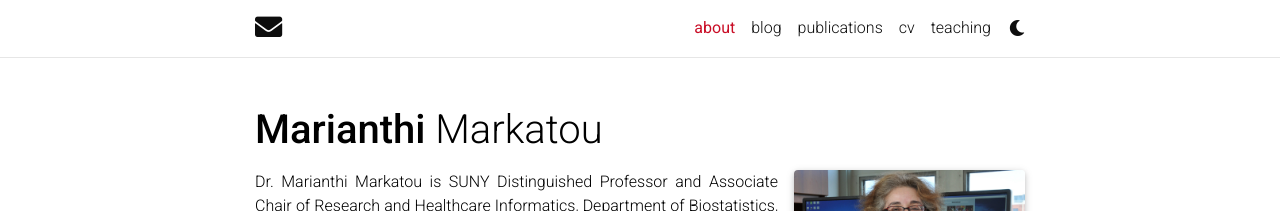
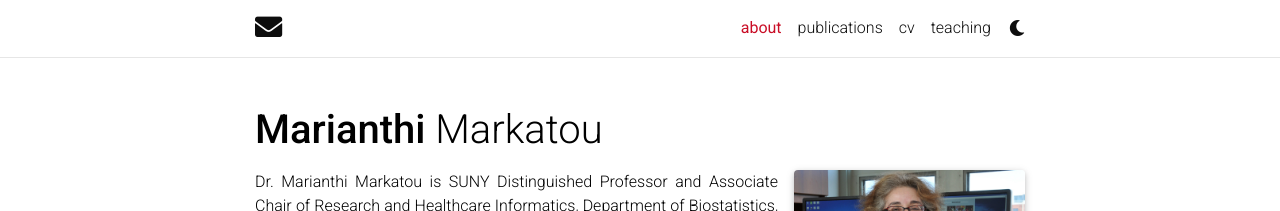
Before and after one commit to rmj3197/rmj3197.github.io, a Jekyll site: the page built from _pages/about.md, in a window 1280 px wide. Shown: the top 211 px of the page. Built offline with Jekyll 4.4.1, drawn with Linux system fonts in a browser that asks for light colours; full-size pictures stand in for the smaller copies a plugin makes; comment, search, counter and statistics services are not loaded; a style sheet for code colours, icons or effects is not loaded.

Commit message:
Update _config.yml

```diff
--- a/_config.yml
+++ b/_config.yml
@@ -123,10 +123,10 @@ bing_site_verification:  # out your bing-site-verification ID (Bing Webmaster)
 # Blog
 # -----------------------------------------------------------------------------
 
-blog_name: Notes # blog_name will be displayed in your blog page
-blog_nav_title: blog # your blog must have a title for it to be displayed in the nav bar
-blog_description: Reading notes of papers on a broad range of topics # a simple whitespace theme for academics
-permalink: /blog/:year/:title/
+blog_name: #Notes # blog_name will be displayed in your blog page
+blog_nav_title: #blog # your blog must have a title for it to be displayed in the nav bar
+blog_description: #Reading notes of papers on a broad range of topics # a simple whitespace theme for academics
+permalink: #/blog/:year/:title/
 
 # Pagination
 pagination:
```
